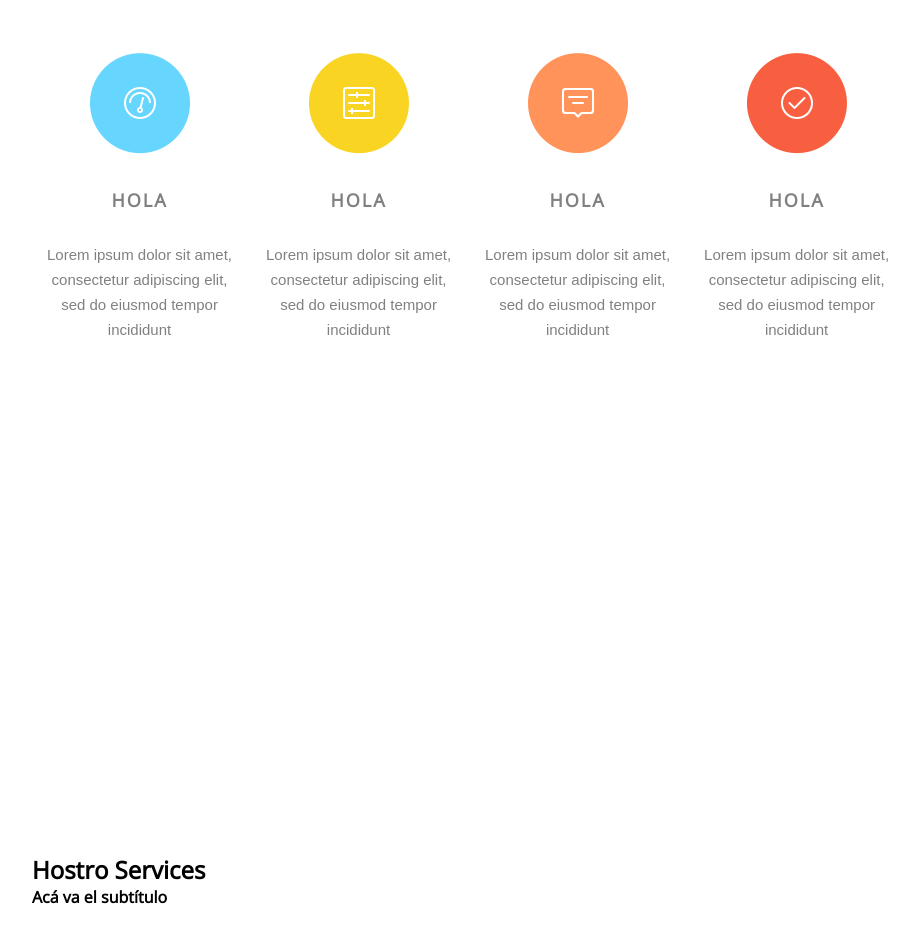
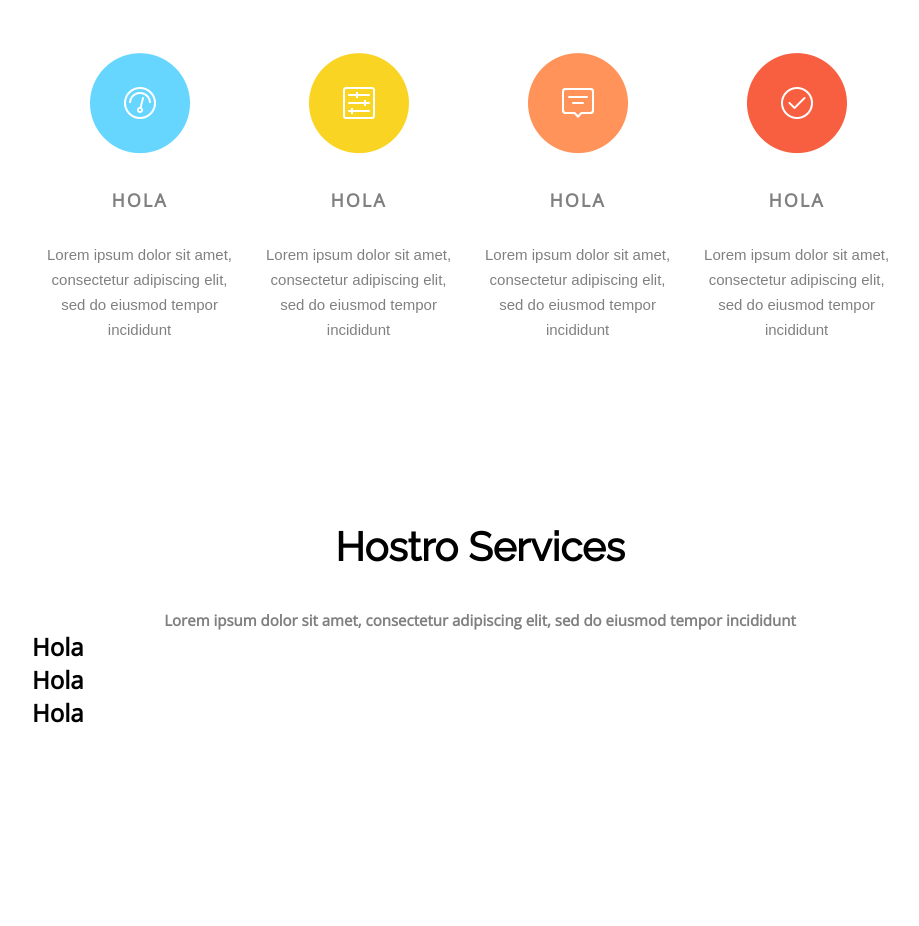
Before and after one commit to clodoan/TP2, a plain HTML site: page index.html in a window 1280 px wide. Shown: the part 867-1793 px from the top of the page, without its empty margins (160-1079 px from the left). After the commit the page ends 1596 px from the top, so only its background shows below. Drawn offline with nearby package versions, Linux system fonts and the light colour scheme.

Commit message:
hostro services

```diff
--- a/index.html
+++ b/index.html
@@ -61,9 +61,18 @@
 
   <section class="services">
     <div class="contenedor">
-      <h1> Hostro Services </h1>
-      <h4> Acá va el subtítulo </h4>
+      <h1 class="titulo"> Hostro Services </h1>
+      <h4 class="subtitulo"> Lorem ipsum dolor sit amet, consectetur adipiscing elit, sed do eiusmod tempor incididunt </h4>
       <div class="features-left">
+        <div class="row">
+          <h1>Hola</h1>
+        </div>
+        <div class="row">
+          <h1>Hola</h1>
+        </div>
+        <div class="row">
+          <h1>Hola</h1>
+        </div>
       </div>
       <img id="phone">
       <div class="features-right">
--- a/style/style.css
+++ b/style/style.css
@@ -114,6 +114,9 @@ h1, h2, h3, h4 {
   background-image: url("../images/pricing-bg.jpg");
 }
 
+.features{
+  height: 500px;
+}
 .feature {
   width: 24%;
   display: inline-block;
@@ -121,6 +124,7 @@ h1, h2, h3, h4 {
   height: 800px;
   margin-top: 50px;
   vertical-align: top;
+  height: inherit;
 }
 
 .feature h1 {
@@ -138,3 +142,28 @@ h1, h2, h3, h4 {
   margin: 30px 10px 0px 10px;
   text-align: center;
   color: grey;
+}
+
+.titulo {
+  font-size: 40px;
+  margin: 20px 20px 40px 20px;
+  text-align: center;
+  font-family: "Raleway", sans-serif;
+  font-weight: bold;
+}
+
+.subtitulo {
+  font-size: 15px;
+  text-align: center;
+  color: grey;
+}
+
+.features-left {
+  display: block;
+  float: left;
+}
+
+.row {
+  height: 30%;
+
+}
```
